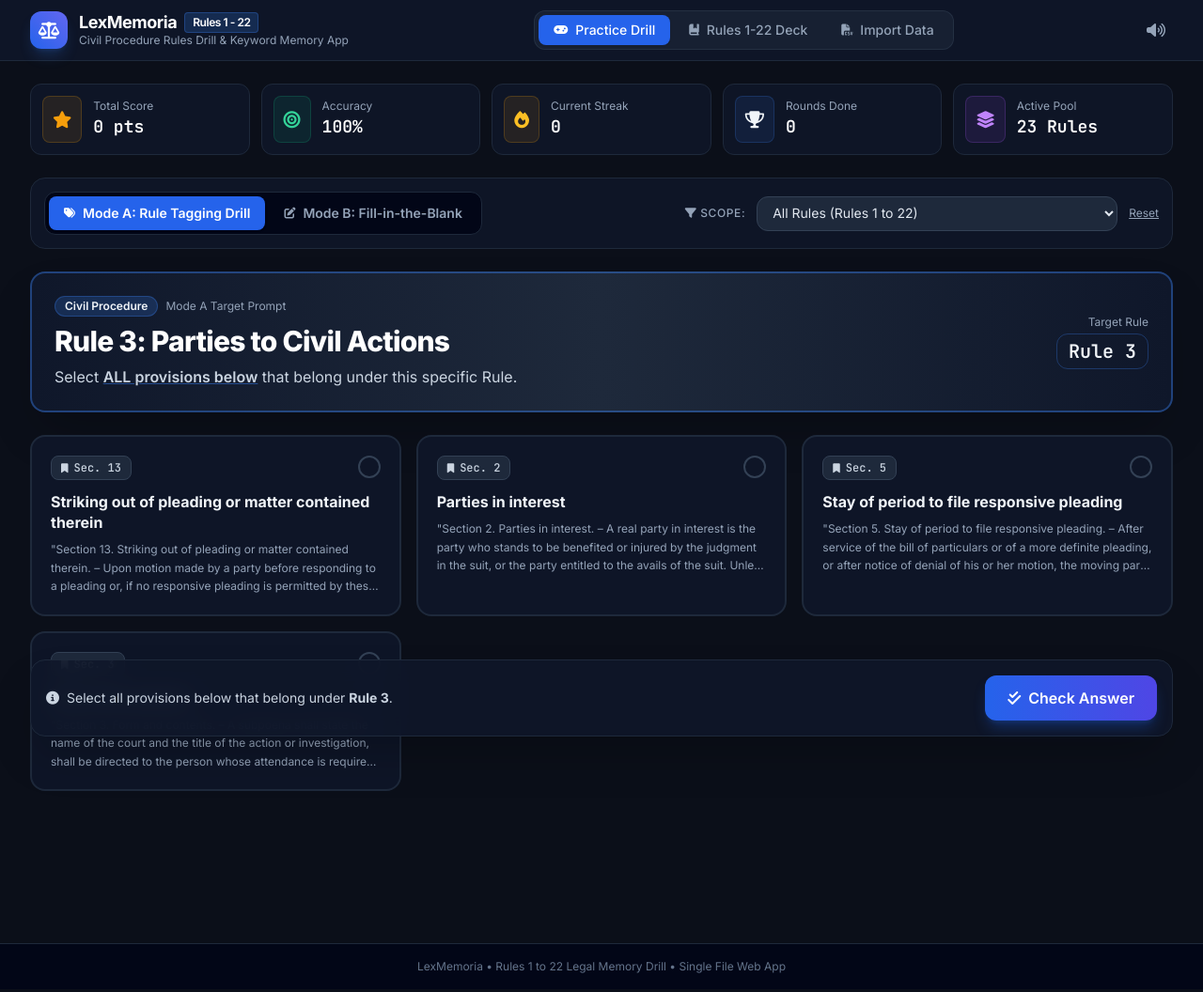
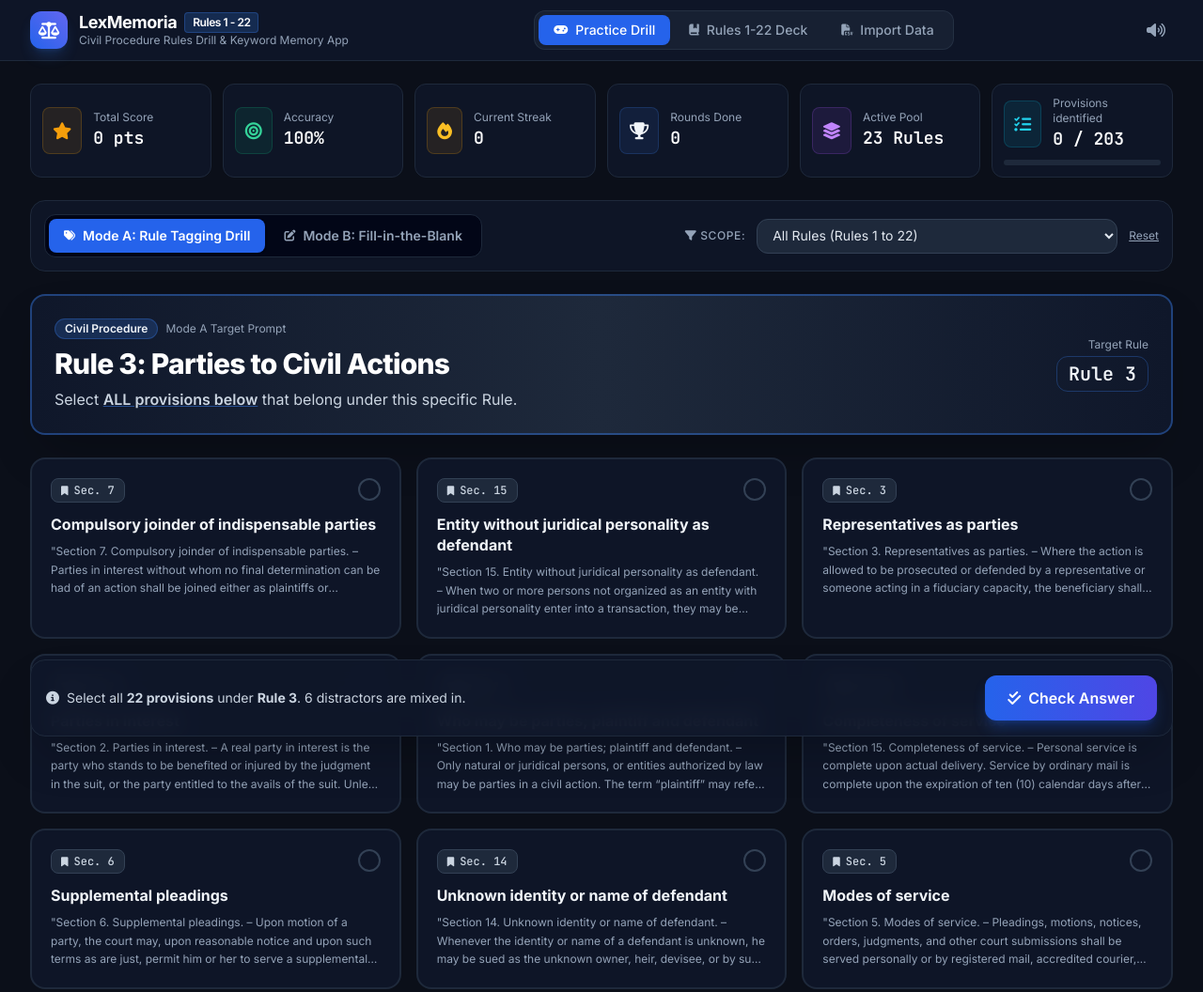
Before and after one commit to deimosALS/Codal-Memory-Work, a plain HTML site: page index.html in a window 1280 px wide. Shown: the top 1056 px of the page at 94% size. Drawn offline with nearby package versions, Linux system fonts and the light colour scheme.

Commit message:
Add files via upload

```diff
--- a/index.html
+++ b/index.html
@@ -139,7 +139,7 @@
     <div id="tab-practice-view" class="space-y-6">
 
       <!-- Stats Summary Strip -->
-      <div class="grid grid-cols-2 md:grid-cols-5 gap-3">
+      <div class="grid grid-cols-2 md:grid-cols-6 gap-3">
         <div class="bg-slate-900/80 border border-slate-800 rounded-xl p-3 flex items-center space-x-3">
           <div class="p-2.5 rounded-lg bg-court-gold/10 text-court-gold border border-court-gold/20">
             <i class="fa-solid fa-star text-lg"></i>
@@ -187,6 +187,21 @@
           <div>
             <div class="text-xs text-slate-400">Active Pool</div>
             <div id="stat-pool" class="text-lg font-bold text-white font-mono">Rules 1-22</div>
+          </div>
+        </div>
+
+        <div class="col-span-2 md:col-span-1 bg-slate-900/80 border border-slate-800 rounded-xl p-3">
+          <div class="flex items-center space-x-3">
+            <div class="p-2.5 rounded-lg bg-cyan-500/10 text-cyan-400 border border-cyan-500/20">
+              <i class="fa-solid fa-list-check text-lg"></i>
+            </div>
+            <div>
+              <div class="text-xs text-slate-400">Provisions identified</div>
+              <div id="stat-provisions" class="text-lg font-bold text-white font-mono">0 / 203</div>
+            </div>
+          </div>
+          <div class="mt-2 h-1.5 rounded-full bg-slate-800 overflow-hidden" role="progressbar" aria-label="Provisions identified" aria-valuemin="0" aria-valuemax="203" aria-valuenow="0">
+            <div id="provision-progress-bar" class="h-full rounded-full bg-cyan-400 transition-all duration-300" style="width: 0%"></div>
           </div>
         </div>
       </div>
@@ -2607,6 +2622,7 @@ Rule 15	Sec. 8	An omnibus motion shall include all objections...	omnibus motion
     let customDataset = [];
     let currentMode = 'TAGGING'; // 'TAGGING' or 'FILL_IN_BLANK'
     let currentRangeFilter = 'ALL';
+    const identifiedProvisions = new Set();
 
     let sessionStats = {
       score: 0,
@@ -2716,6 +2732,7 @@ Rule 15	Sec. 8	An omnibus motion shall include all objections...	omnibus motion
       // Pick target provisions
       const correctSections = targetRule.sections.map(sec => ({
         id: 'opt_' + Math.random().toString(36).substr(2, 9),
+        provisionKey: `${targetRule.rule}|${sec.section}|${sec.title}`,
         section: sec.section,
         title: sec.title,
         text: sec.text,
@@ -2724,8 +2741,7 @@ Rule 15	Sec. 8	An omnibus motion shall include all objections...	omnibus motion
         isSelected: false
       }));
 
-      const numCorrect = Math.min(correctSections.length, Math.floor(Math.random() * 2) + 1);
-      const selectedCorrect = shuffleArray(correctSections).slice(0, numCorrect);
+      const selectedCorrect = correctSections;
 
       // Distractors
       const otherRules = activeRulesDataset.filter(r => r.rule !== targetRule.rule);
@@ -2734,6 +2750,7 @@ Rule 15	Sec. 8	An omnibus motion shall include all objections...	omnibus motion
         r.sections.forEach(sec => {
           distractorPool.push({
             id: 'opt_' + Math.random().toString(36).substr(2, 9),
+            provisionKey: `${r.rule}|${sec.section}|${sec.title}`,
             section: sec.section,
             title: sec.title,
             text: sec.text,
@@ -2744,7 +2761,7 @@ Rule 15	Sec. 8	An omnibus motion shall include all objections...	omnibus motion
         });
       });
 
-      const numDistractors = Math.min(distractorPool.length, 3);
+      const numDistractors = Math.min(distractorPool.length, 6);
       const selectedDistractors = shuffleArray(distractorPool).slice(0, numDistractors);
 
       const options = shuffleArray([...selectedCorrect, ...selectedDistractors]);
@@ -2764,7 +2781,7 @@ Rule 15	Sec. 8	An omnibus motion shall include all objections...	omnibus motion
       document.getElementById('btn-tagging-next').classList.add('hidden');
       document.getElementById('tagging-feedback-text').innerHTML = `
         <i class="fa-solid fa-circle-info text-brand-400"></i>
-        <span>Select all provisions below that belong under <strong>${targetRule.rule}</strong>.</span>
+        <span>Select all <strong>${correctSections.length} provisions</strong> under <strong>${targetRule.rule}</strong>. ${selectedDistractors.length} distractors are mixed in.</span>
       `;
 
       const grid = document.getElementById('tiles-grid');
@@ -2832,6 +2849,7 @@ Rule 15	Sec. 8	An omnibus motion shall include all objections...	omnibus motion
         evalBox.classList.remove('hidden');
 
         if (opt.isTarget && opt.isSelected) {
+          identifiedProvisions.add(opt.provisionKey);
           tile.className = 'tile-transition bg-emerald-950/20 border-2 border-emerald-500 rounded-2xl p-5 flex flex-col justify-between shadow-lg shadow-emerald-950/30';
           badge.className = 'w-6 h-6 rounded-full bg-emerald-500 text-white flex items-center justify-center font-bold';
           evalBox.className = 'mt-4 pt-3 border-t border-emerald-500/30 text-xs text-emerald-400 font-semibold flex items-center gap-1.5';
@@ -3048,12 +3066,24 @@ Rule 15	Sec. 8	An omnibus motion shall include all objections...	omnibus motion
 
       const filtered = getFilteredRules();
       document.getElementById('stat-pool').textContent = `${filtered.length} Rules`;
+
+      const allProvisionKeys = new Set(activeRulesDataset.flatMap(ruleObj =>
+        ruleObj.sections.map(sec => `${ruleObj.rule}|${sec.section}|${sec.title}`)
+      ));
+      const identifiedCount = [...identifiedProvisions].filter(key => allProvisionKeys.has(key)).length;
+      const totalProvisions = allProvisionKeys.size;
+      const progressBar = document.getElementById('provision-progress-bar');
+      document.getElementById('stat-provisions').textContent = `${identifiedCount} / ${totalProvisions}`;
+      progressBar.style.width = totalProvisions ? `${(identifiedCount / totalProvisions) * 100}%` : '0%';
+      progressBar.parentElement.setAttribute('aria-valuemax', totalProvisions);
+      progressBar.parentElement.setAttribute('aria-valuenow', identifiedCount);
     }
 
     function resetStats() {
       sessionStats = { score: 0, roundsCompleted: 0, streak: 0, totalCorrect: 0 };
+      identifiedProvisions.clear();
       updateStatsUI();
-      showToast('Scores & streak reset.', 'info');
+      showToast('Scores, streak, and provision progress reset.', 'info');
       generateNextRound();
     }
 
@@ -3179,6 +3209,7 @@ Rule 15	Sec. 8	An omnibus motion shall include all objections...	omnibus motion
         showToast(`Successfully imported ${newRules.length} rules!`, 'success');
 
         switchTab('practice');
+        updateStatsUI();
         generateNextRound();
         renderRulesLibrary();
 
@@ -3189,8 +3220,10 @@ Rule 15	Sec. 8	An omnibus motion shall include all objections...	omnibus motion
 
     function clearCustomData() {
       activeRulesDataset = [...BUILTIN_RULES_DATA];
+      identifiedProvisions.clear();
       document.getElementById('import-textarea').value = '';
       showToast('Reset to built-in Rules 1 to 22.', 'info');
+      updateStatsUI();
       renderRulesLibrary();
       generateNextRound();
     }
```
